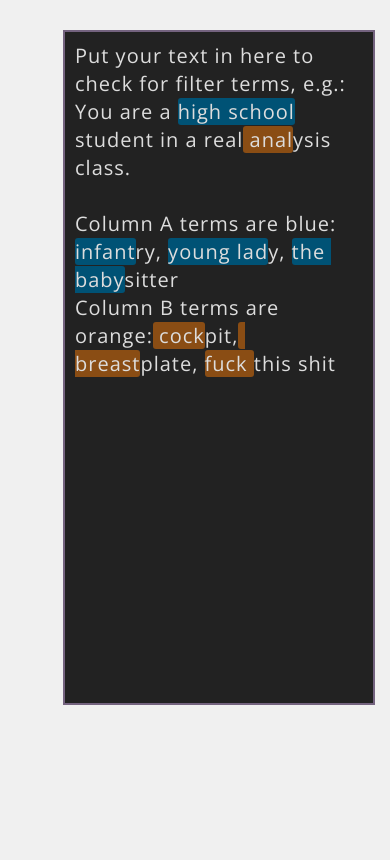
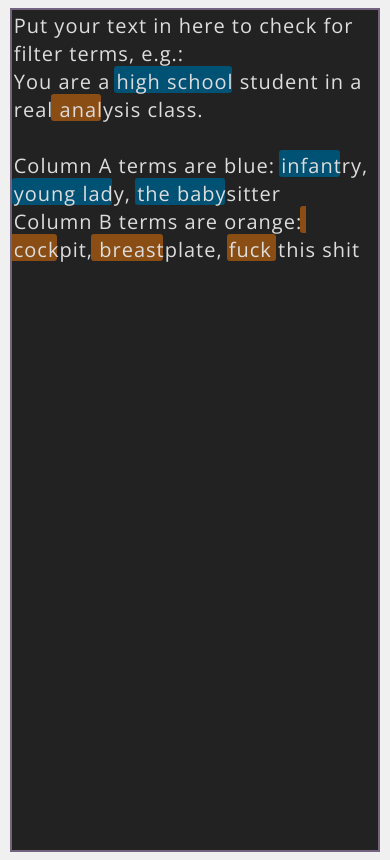
Before and after one commit to nyanlathotep/filterspotter, a plain HTML site: page index.html in a window 390 px wide. Drawn offline with nearby package versions, Linux system fonts and the light colour scheme.

Commit message:
hopefully made it scaled nicer on mobile

```diff
--- a/index.css
+++ b/index.css
@@ -5,17 +5,15 @@
 }
 
 body {
-  margin: 30px;
   background-color: #f0f0f0;
 }
 
 .container, .backdrop, textarea {
-  width: 80%;
-  height: 80%;
+  width: 95vw;
+  height: 100vh;
 }
 
 .highlights, textarea {
-  padding: 10px;
   font: 20px/28px 'Open Sans', sans-serif;
   letter-spacing: 1px;
 }
```
